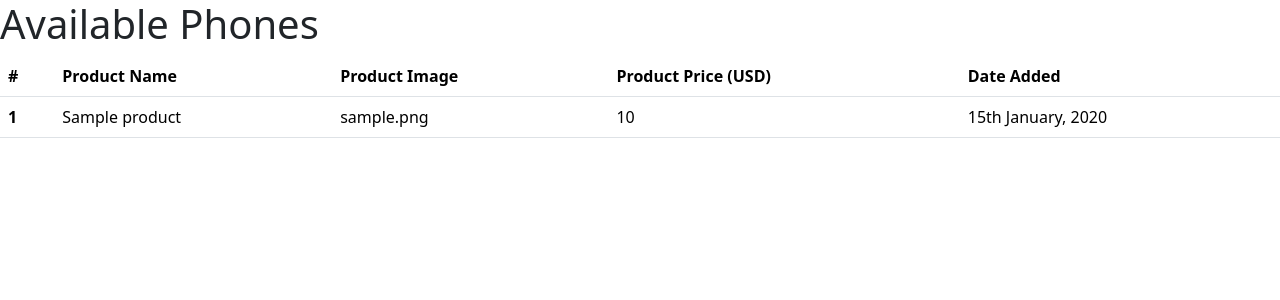
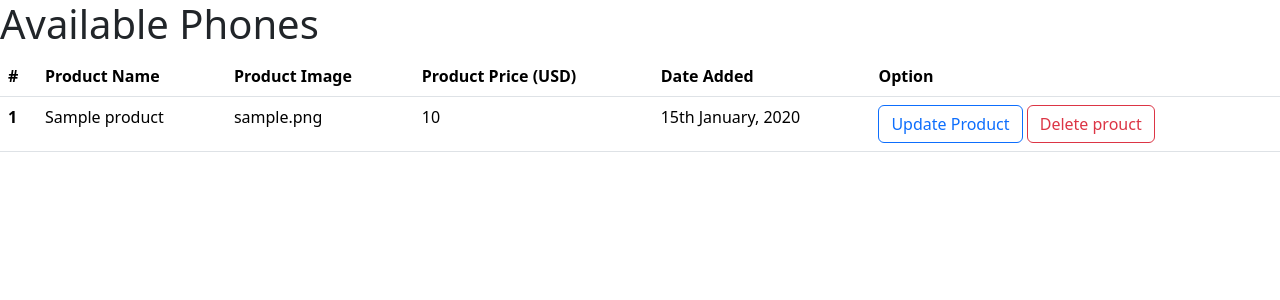
Before and after one commit to AmaNnanna/phones, a PHP site: page /index.php in a window 1280 px wide. Shown: the top 300 px of the page. Run offline with PHP 8.4, Linux system fonts and the light colour scheme; tables that the repository leaves empty or names only in its code hold one stand-in row (values such as "Sample post").

Commit message:
slow, but snail pace progress

```diff
--- a/index.php
+++ b/index.php
@@ -13,12 +13,14 @@ $products = $statement->fetchAll(PDO::FETCH_ASSOC);
 
 <!doctype html>
 <html lang="en">
+
 <head>
   <meta charset="utf-8">
   <meta name="viewport" content="width=device-width, initial-scale=1">
   <title>Bootstrap demo</title>
   <link href="https://cdn.jsdelivr.net/npm/bootstrap@5.3.3/dist/css/bootstrap.min.css" rel="stylesheet" integrity="sha384-QWTKZyjpPEjISv5WaRU9OFeRpok6YctnYmDr5pNlyT2bRjXh0JMhjY6hW+ALEwIH" crossorigin="anonymous">
 </head>
+
 <body>
   <h1>Available Phones</h1>
 
@@ -30,17 +32,25 @@ $products = $statement->fetchAll(PDO::FETCH_ASSOC);
         <th scope="col">Product Image</th>
         <th scope="col">Product Price (USD)</th>
         <th scope="col">Date Added</th>
+        <th scope="col">Option</th>
       </tr>
     </thead>
     <tbody>
 
-  <?php foreach ($products as $i=>$product) : ?>
+      <?php foreach ($products as $i => $product) : ?>
         <tr>
-      <th scope="row"><?php echo $i+1 ?></th>
+          <th scope="row"><?php echo $i + 1 ?></th>
           <td><?php echo $product['name'] ?></td>
           <td><?php echo $product['image'] ?></td>
           <td><?php echo $product['price'] ?></td>
           <td><?php echo date('jS F, Y', strtotime($product['date'])) ?></td>
+          <td>
+            <a href="update.php?id=<?php echo $product['id'] ?>" type="btn" class="btn btn-small btn-outline-primary">Update Product</a>
+            <form action="delete.php" method="POST" style="display: inline-block;">
+              <input type="hidden" name="id" value="<?php echo $product['id'] ?>">
+              <button type="submit" class="btn btn-small btn-outline-danger">Delete prouct</button>
+            </form>
+          </td>
 
         </tr>
       <?php endforeach; ?>
@@ -49,4 +59,5 @@ $products = $statement->fetchAll(PDO::FETCH_ASSOC);
 
   <script src="https://cdn.jsdelivr.net/npm/bootstrap@5.3.3/dist/js/bootstrap.bundle.min.js" integrity="sha384-YvpcrYf0tY3lHB60NNkmXc5s9fDVZLESaAA55NDzOxhy9GkcIdslK1eN7N6jIeHz" crossorigin="anonymous"></script>
 </body>
+
 </html>
```
Also changed, not shown: update.php (+11 -6 lines). Lines whose indentation alone changed are shown as unchanged.
